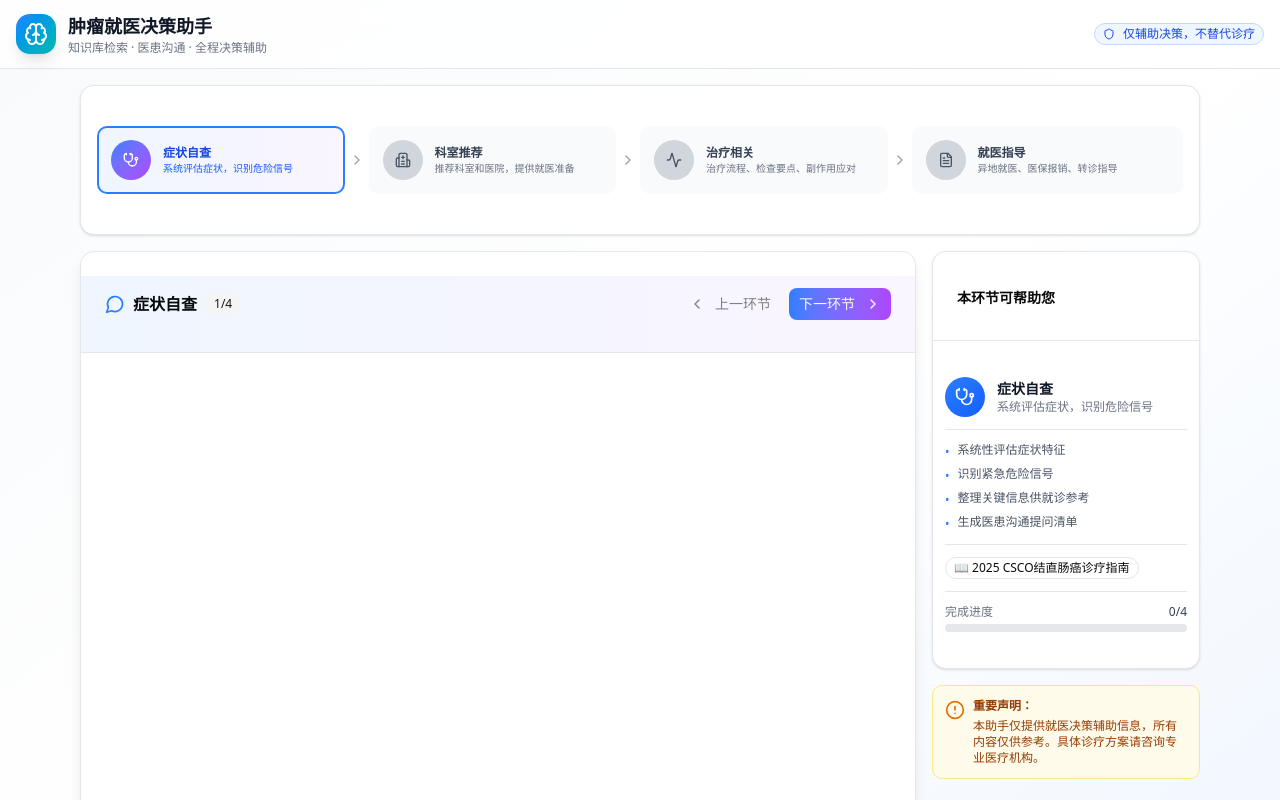
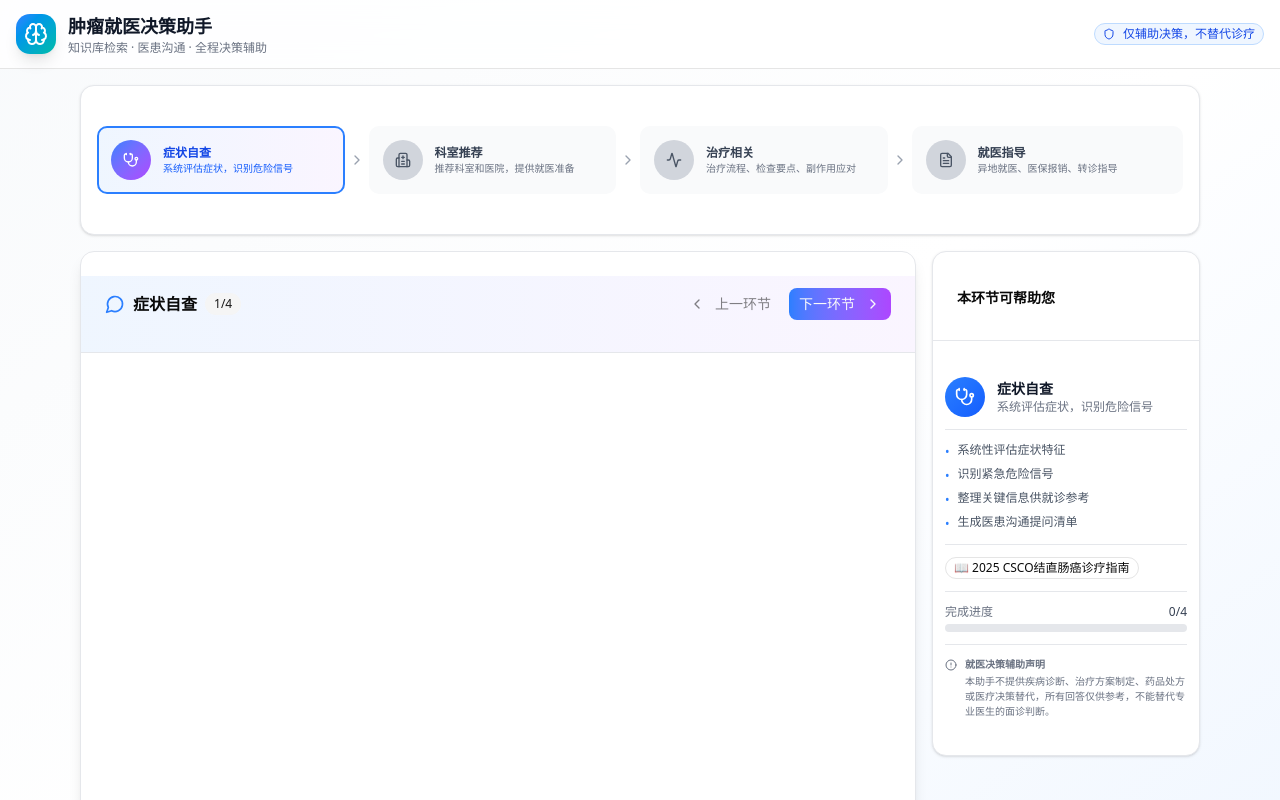
Before and after one commit to elsazhang181/tumor-decision-assistant, a Next.js app: page / in a window 1280 px wide. Shown: the top 800 px of the page. Built offline with nearby package versions, Linux system fonts and the light colour scheme.

Commit message:
refactor: 将免责声明移到右侧边栏

```diff
--- a/src/app/page.tsx
+++ b/src/app/page.tsx
@@ -711,17 +711,19 @@ export default function Home() {
                     />
                   </div>
                 </div>
+
+                {/* 免责声明 */}
+                <div className="border-t border-gray-200 dark:border-gray-700 pt-3">
+                  <div className="flex items-start gap-2 text-[10px] text-gray-500 dark:text-gray-400">
+                    <AlertCircle className="h-3 w-3 shrink-0 mt-0.5" />
+                    <div>
+                      <strong className="block mb-0.5">就医决策辅助声明</strong>
+                      本助手不提供疾病诊断、治疗方案制定、药品处方或医疗决策替代，所有回答仅供参考，不能替代专业医生的面诊判断。
+                    </div>
+                  </div>
+                </div>
               </CardContent>
             </Card>
-
-            {/* Disclaimer */}
-            <div className="mt-4 flex items-start gap-2 rounded-lg bg-amber-50 dark:bg-amber-900/20 border border-amber-200 dark:border-amber-800 p-3">
-              <AlertCircle className="h-5 w-5 text-amber-600 dark:text-amber-400 shrink-0 mt-0.5" />
-              <div className="text-xs text-amber-800 dark:text-amber-200">
-                <strong className="block mb-1">重要声明：</strong>
-                本助手仅提供就医决策辅助信息，所有内容仅供参考。具体诊疗方案请咨询专业医疗机构。
-              </div>
-            </div>
           </div>
         </div>
       </main>
```
